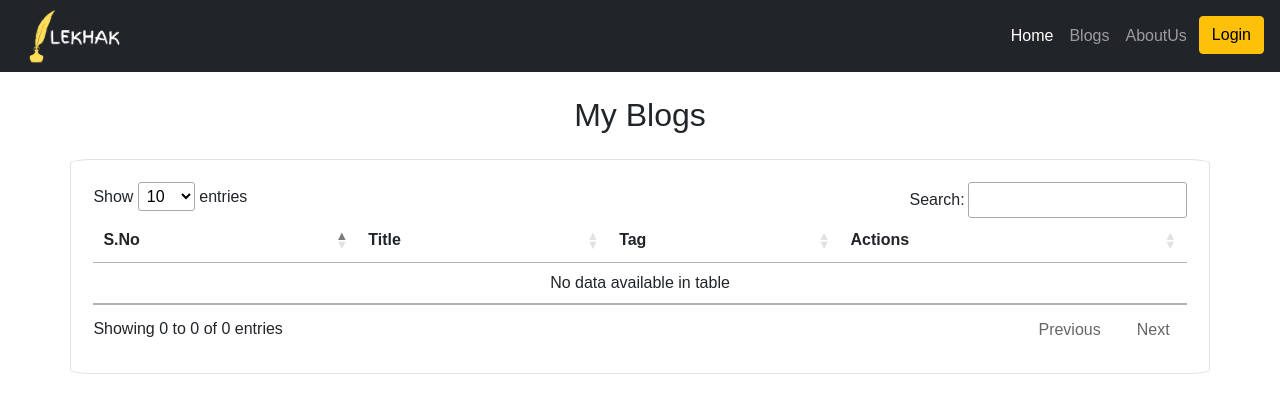
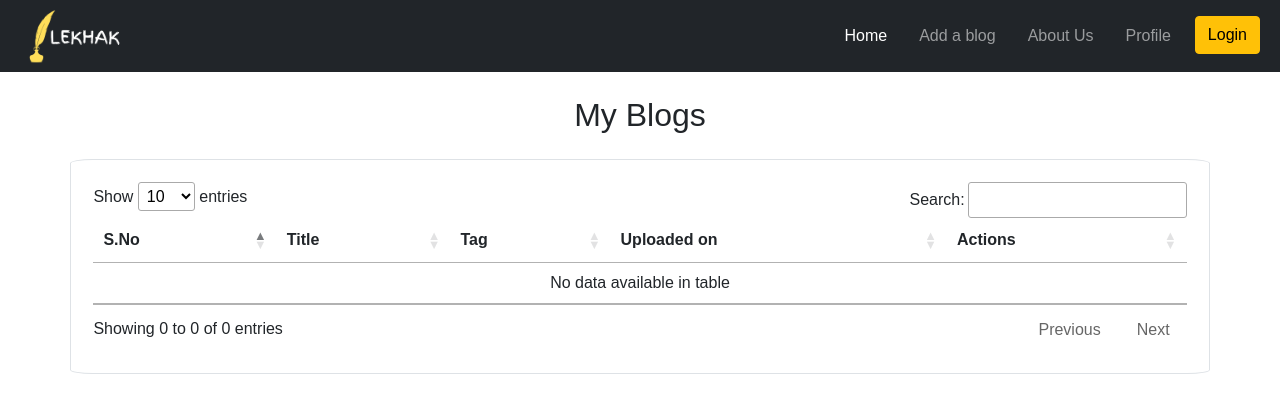
Before and after one commit to ChaitanyaBandiwdekar/blog-webapp, a PHP site: page /profile.php in a window 1280 px wide. Shown: the top 413 px of the page. Run offline with PHP 8.4, Linux system fonts and the light colour scheme; data that the repository does not hold is empty; some libraries are stand-ins or nearby versions.

Commit message:
minor UI changes

```diff
--- a/sample/profile.php
+++ b/sample/profile.php
@@ -50,7 +50,7 @@ if (isset($_GET['delete'])) {
 
 <body>
 
-    <nav class="navbar navbar-expand-lg navbar-dark bg-dark">
+    <nav class="navbar sticky-top navbar-expand-lg navbar-dark bg-dark" style="white-space: nowrap;">
         <div class="container-fluid">
             <div class="container">
                 <a class="navbar-brand" href="#">
@@ -61,17 +61,20 @@ if (isset($_GET['delete'])) {
                 <span class="navbar-toggler-icon"></span>
             </button>
             <div class="collapse navbar-collapse" id="navbarText">
-                <ul class="navbar-nav ms-auto mb-2 mb-lg-0">
-                    <li class="nav-item">
+                <ul class="navbar-nav me-auto mb-2 mb-lg-0">
+                    <li class="nav-item mx-2">
                         <a class="nav-link active" aria-current="page" href="index.php">Home</a>
                     </li>
-                    <li class="nav-item">
-                        <a class="nav-link" href="#">Blogs</a>
+                    <li class="nav-item mx-2">
+                        <a class="nav-link" href="add.php">Add a blog</a>
                     </li>
-                    <li class="nav-item">
-                        <a class="nav-link" href="#">AboutUs</a>
+                    <li class="nav-item mx-2">
+                        <a class="nav-link" href="#">About Us</a>
                     </li>
-                    <li class="nav-item px-1">
+                    <li class="nav-item mx-2">
+                        <a class="nav-link" href="profile.php">Profile</a>
+                    </li>
+                    <li class="nav-item mx-2">
                         <a href="login.php"><button class="btn btn-warning" type="submit">Login</button></a>
                     </li>
                 </ul>
@@ -110,20 +113,26 @@ if (isset($_GET['delete'])) {
                     <th scope="col">S.No</th>
                     <th scope="col">Title</th>
                     <th scope="col">Tag</th>
+                    <th scope="col">Uploaded on</th>
                     <th scope="col">Actions</th>
                 </tr>
             </thead>
             <tbody>
                 <?php
-                $sql = "SELECT * FROM `blog`";
+                $sql = "SELECT * FROM `blog` ORDER BY `time` DESC";
                 $result = mysqli_query($conn, $sql);
                 $sno = 0;
+
+
                 while ($row = mysqli_fetch_assoc($result)) {
+                    $timestamp = strtotime($row['time']);
+                    $date = date('M d, Y', $timestamp);
                     $sno = $sno + 1;
                     echo "<tr>
                             <th scope='row'>" . $sno . "</th>
                             <td>" . $row['title'] . "</td>
                             <td>" . $row['tag'] . "</td>
+                            <td>" . $date . "</td>
                             <td> <button class='delete btn btn-sm btn-danger' id=d" . $row['id'] . "> <i class=\"fa-solid fa-trash\"></i> Delete</button>  </td>
                         </tr>";
                 }
```
Also changed, not shown: sample/add.php (+11 -9 lines), sample/blog.php (+11 -8 lines), sample/index.php (+11 -8 lines), sample/login.php (+11 -8 lines).
